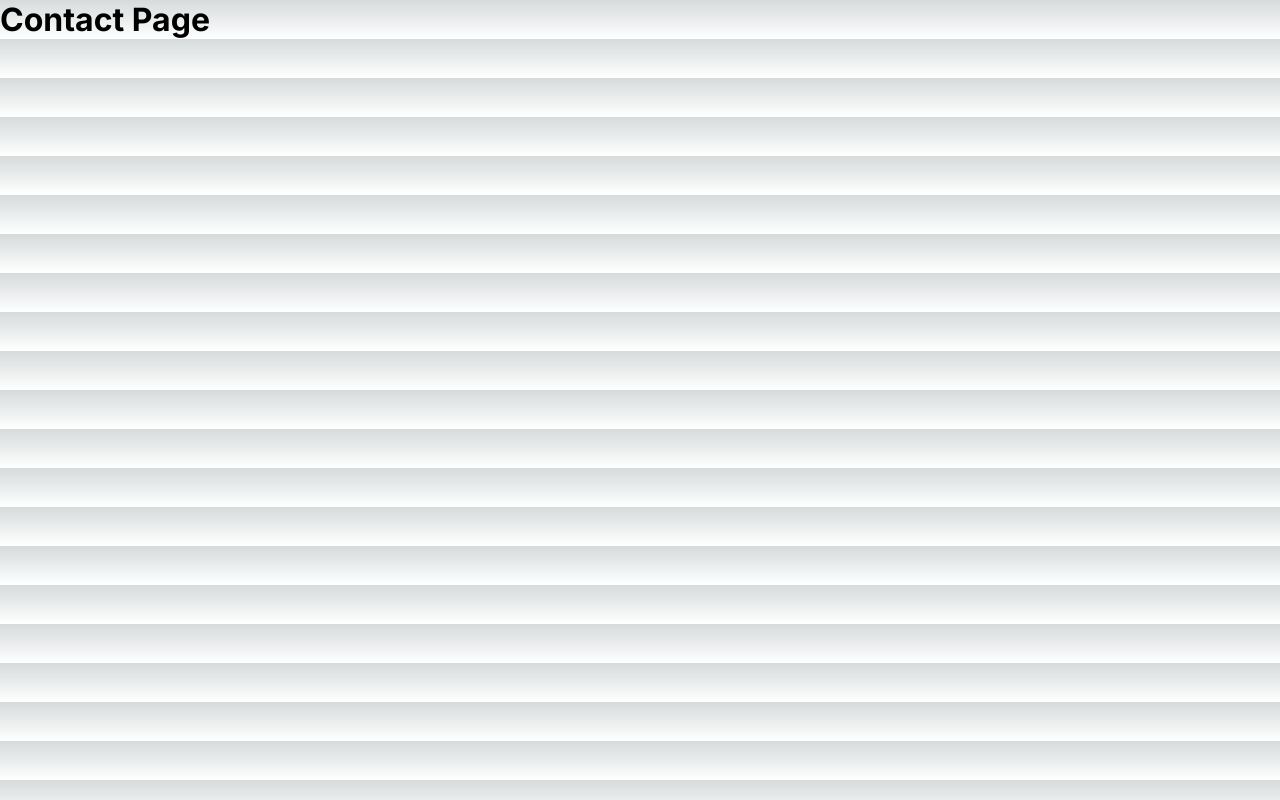
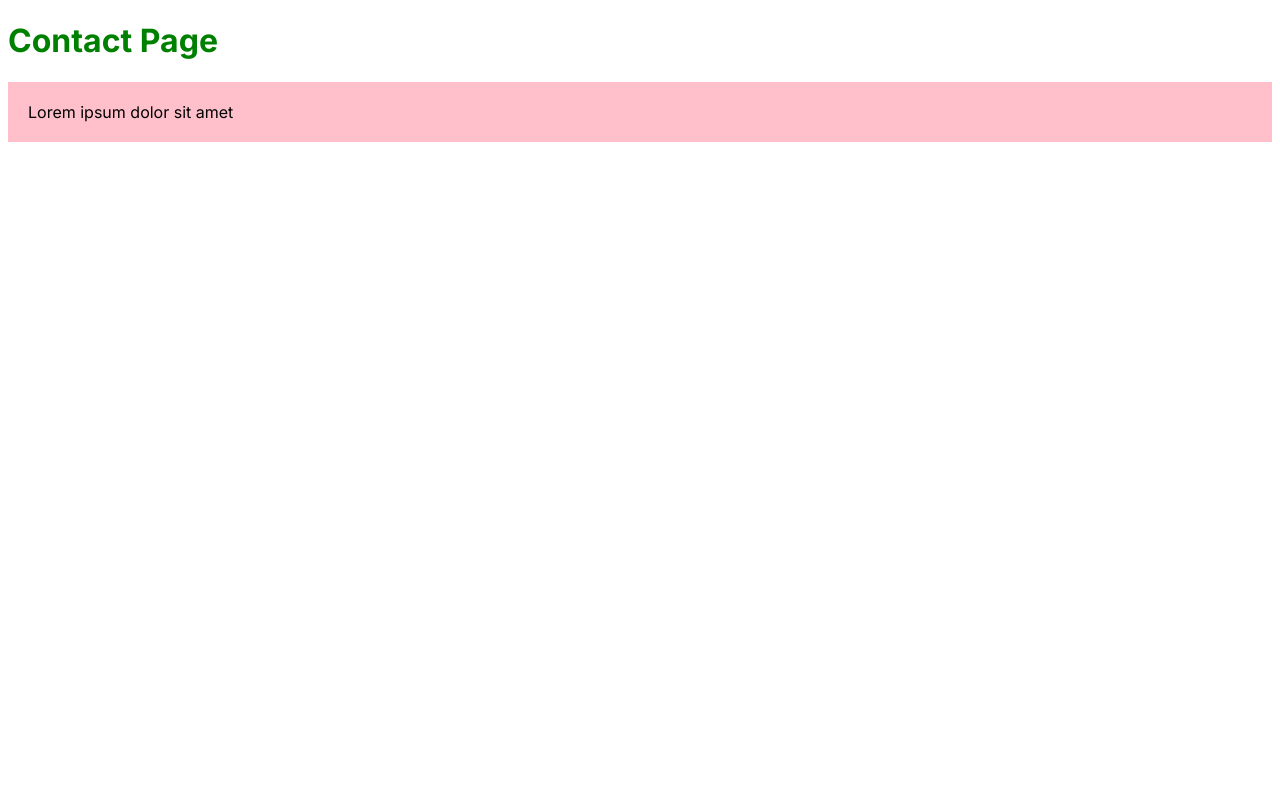
Before and after one commit to RazelRaz/Nextjs-deep-dive, a Next.js app: page /contact in a window 1280 px wide. Built offline with nearby package versions, Linux system fonts and the light colour scheme.

Commit message:
Working With Global And Module CSS

```diff
--- a/app/contact/page.js
+++ b/app/contact/page.js
@@ -1,9 +1,11 @@
 import React from 'react';
+import styles from '../page.module.css'
 
 const page = () => {
     return (
         <div>
-            <h1>Contact Page</h1>
+            <h1 className={styles.textColor}>Contact Page</h1>
+            <p className={styles.myBackground}>Lorem ipsum dolor sit amet</p>
         </div>
     );
 };
--- a/app/globals.css
+++ b/app/globals.css
@@ -1,107 +1,3 @@
-:root {
-  --max-width: 1100px;
-  --border-radius: 12px;
-  --font-mono: ui-monospace, Menlo, Monaco, 'Cascadia Mono', 'Segoe UI Mono',
-    'Roboto Mono', 'Oxygen Mono', 'Ubuntu Monospace', 'Source Code Pro',
-    'Fira Mono', 'Droid Sans Mono', 'Courier New', monospace;
-
-  --foreground-rgb: 0, 0, 0;
-  --background-start-rgb: 214, 219, 220;
-  --background-end-rgb: 255, 255, 255;
-
-  --primary-glow: conic-gradient(
-    from 180deg at 50% 50%,
-    #16abff33 0deg,
-    #0885ff33 55deg,
-    #54d6ff33 120deg,
-    #0071ff33 160deg,
-    transparent 360deg
-  );
-  --secondary-glow: radial-gradient(
-    rgba(255, 255, 255, 1),
-    rgba(255, 255, 255, 0)
-  );
-
-  --tile-start-rgb: 239, 245, 249;
-  --tile-end-rgb: 228, 232, 233;
-  --tile-border: conic-gradient(
-    #00000080,
-    #00000040,
-    #00000030,
-    #00000020,
-    #00000010,
-    #00000010,
-    #00000080
-  );
-
-  --callout-rgb: 238, 240, 241;
-  --callout-border-rgb: 172, 175, 176;
-  --card-rgb: 180, 185, 188;
-  --card-border-rgb: 131, 134, 135;
+.my-color {
+  color: red;
 }
-
-@media (prefers-color-scheme: dark) {
-  :root {
-    --foreground-rgb: 255, 255, 255;
-    --background-start-rgb: 0, 0, 0;
-    --background-end-rgb: 0, 0, 0;
-
-    --primary-glow: radial-gradient(rgba(1, 65, 255, 0.4), rgba(1, 65, 255, 0));
-    --secondary-glow: linear-gradient(
-      to bottom right,
-      rgba(1, 65, 255, 0),
-      rgba(1, 65, 255, 0),
-      rgba(1, 65, 255, 0.3)
-    );
-
-    --tile-start-rgb: 2, 13, 46;
-    --tile-end-rgb: 2, 5, 19;
-    --tile-border: conic-gradient(
-      #ffffff80,
-      #ffffff40,
-      #ffffff30,
-      #ffffff20,
-      #ffffff10,
-      #ffffff10,
-      #ffffff80
-    );
-
-    --callout-rgb: 20, 20, 20;
-    --callout-border-rgb: 108, 108, 108;
-    --card-rgb: 100, 100, 100;
-    --card-border-rgb: 200, 200, 200;
-  }
-}
-
-* {
-  box-sizing: border-box;
-  padding: 0;
-  margin: 0;
-}
-
-html,
-body {
-  max-width: 100vw;
-  overflow-x: hidden;
-}
-
-body {
-  color: rgb(var(--foreground-rgb));
-  background: linear-gradient(
-      to bottom,
-      transparent,
-      rgb(var(--background-end-rgb))
-    )
-    rgb(var(--background-start-rgb));
-}
-
-a {
-  color: inherit;
-  text-decoration: none;
-}
-
-@media (prefers-color-scheme: dark) {
-  html {
-    color-scheme: dark;
-  }
-}
--- a/app/page.jsx
+++ b/app/page.jsx
@@ -3,7 +3,7 @@ import React from 'react';
 const page = () => {
   return (
     <div>
-      <h1>Home</h1>
+      <h1 className='my-color'>Home</h1>
     </div>
   );
 };
--- a/app/page.module.css
+++ b/app/page.module.css
@@ -1,229 +1,8 @@
-.main {
-  display: flex;
-  flex-direction: column;
-  justify-content: space-between;
-  align-items: center;
-  padding: 6rem;
-  min-height: 100vh;
+.textColor {
+  color: green;
 }
 
-.description {
-  display: inherit;
-  justify-content: inherit;
-  align-items: inherit;
-  font-size: 0.85rem;
-  max-width: var(--max-width);
-  width: 100%;
-  z-index: 2;
-  font-family: var(--font-mono);
+.myBackground {
+  background-color: pink;
+  padding: 20px;
 }
-
-.description a {
-  display: flex;
-  justify-content: center;
-  align-items: center;
-  gap: 0.5rem;
-}
-
-.description p {
-  position: relative;
-  margin: 0;
-  padding: 1rem;
-  background-color: rgba(var(--callout-rgb), 0.5);
-  border: 1px solid rgba(var(--callout-border-rgb), 0.3);
-  border-radius: var(--border-radius);
-}
-
-.code {
-  font-weight: 700;
-  font-family: var(--font-mono);
-}
-
-.grid {
-  display: grid;
-  grid-template-columns: repeat(4, minmax(25%, auto));
-  width: var(--max-width);
-  max-width: 100%;
-}
-
-.card {
-  padding: 1rem 1.2rem;
-  border-radius: var(--border-radius);
-  background: rgba(var(--card-rgb), 0);
-  border: 1px solid rgba(var(--card-border-rgb), 0);
-  transition: background 200ms, border 200ms;
-}
-
-.card span {
-  display: inline-block;
-  transition: transform 200ms;
-}
-
-.card h2 {
-  font-weight: 600;
-  margin-bottom: 0.7rem;
-}
-
-.card p {
-  margin: 0;
-  opacity: 0.6;
-  font-size: 0.9rem;
-  line-height: 1.5;
-  max-width: 30ch;
-}
-
-.center {
-  display: flex;
-  justify-content: center;
-  align-items: center;
-  position: relative;
-  padding: 4rem 0;
-}
-
-.center::before {
-  background: var(--secondary-glow);
-  border-radius: 50%;
-  width: 480px;
-  height: 360px;
-  margin-left: -400px;
-}
-
-.center::after {
-  background: var(--primary-glow);
-  width: 240px;
-  height: 180px;
-  z-index: -1;
-}
-
-.center::before,
-.center::after {
-  content: '';
-  left: 50%;
-  position: absolute;
-  filter: blur(45px);
-  transform: translateZ(0);
-}
-
-.logo {
-  position: relative;
-}
-/* Enable hover only on non-touch devices */
-@media (hover: hover) and (pointer: fine) {
-  .card:hover {
-    background: rgba(var(--card-rgb), 0.1);
-    border: 1px solid rgba(var(--card-border-rgb), 0.15);
-  }
-
-  .card:hover span {
-    transform: translateX(4px);
-  }
-}
-
-@media (prefers-reduced-motion) {
-  .card:hover span {
-    transform: none;
-  }
-}
-
-/* Mobile */
-@media (max-width: 700px) {
-  .content {
-    padding: 4rem;
-  }
-
-  .grid {
-    grid-template-columns: 1fr;
-    margin-bottom: 120px;
-    max-width: 320px;
-    text-align: center;
-  }
-
-  .card {
-    padding: 1rem 2.5rem;
-  }
-
-  .card h2 {
-    margin-bottom: 0.5rem;
-  }
-
-  .center {
-    padding: 8rem 0 6rem;
-  }
-
-  .center::before {
-    transform: none;
-    height: 300px;
-  }
-
-  .description {
-    font-size: 0.8rem;
-  }
-
-  .description a {
-    padding: 1rem;
-  }
-
-  .description p,
-  .description div {
-    display: flex;
-    justify-content: center;
-    position: fixed;
-    width: 100%;
-  }
-
-  .description p {
-    align-items: center;
-    inset: 0 0 auto;
-    padding: 2rem 1rem 1.4rem;
-    border-radius: 0;
-    border: none;
-    border-bottom: 1px solid rgba(var(--callout-border-rgb), 0.25);
-    background: linear-gradient(
-      to bottom,
-      rgba(var(--background-start-rgb), 1),
-      rgba(var(--callout-rgb), 0.5)
-    );
-    background-clip: padding-box;
-    backdrop-filter: blur(24px);
-  }
-
-  .description div {
-    align-items: flex-end;
-    pointer-events: none;
-    inset: auto 0 0;
-    padding: 2rem;
-    height: 200px;
-    background: linear-gradient(
-      to bottom,
-      transparent 0%,
-      rgb(var(--background-end-rgb)) 40%
-    );
-    z-index: 1;
-  }
-}
-
-/* Tablet and Smaller Desktop */
-@media (min-width: 701px) and (max-width: 1120px) {
-  .grid {
-    grid-template-columns: repeat(2, 50%);
-  }
-}
-
-@media (prefers-color-scheme: dark) {
-  .vercelLogo {
-    filter: invert(1);
-  }
-
-  .logo {
-    filter: invert(1) drop-shadow(0 0 0.3rem #ffffff70);
-  }
-}
-
-@keyframes rotate {
-  from {
-    transform: rotate(360deg);
-  }
-  to {
-    transform: rotate(0deg);
-  }
-}
```
